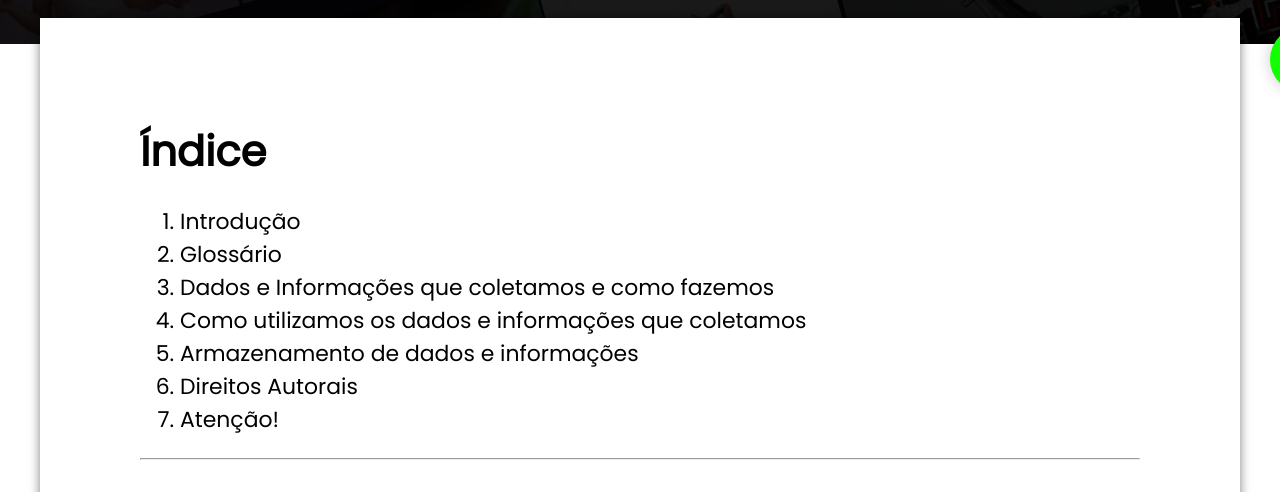
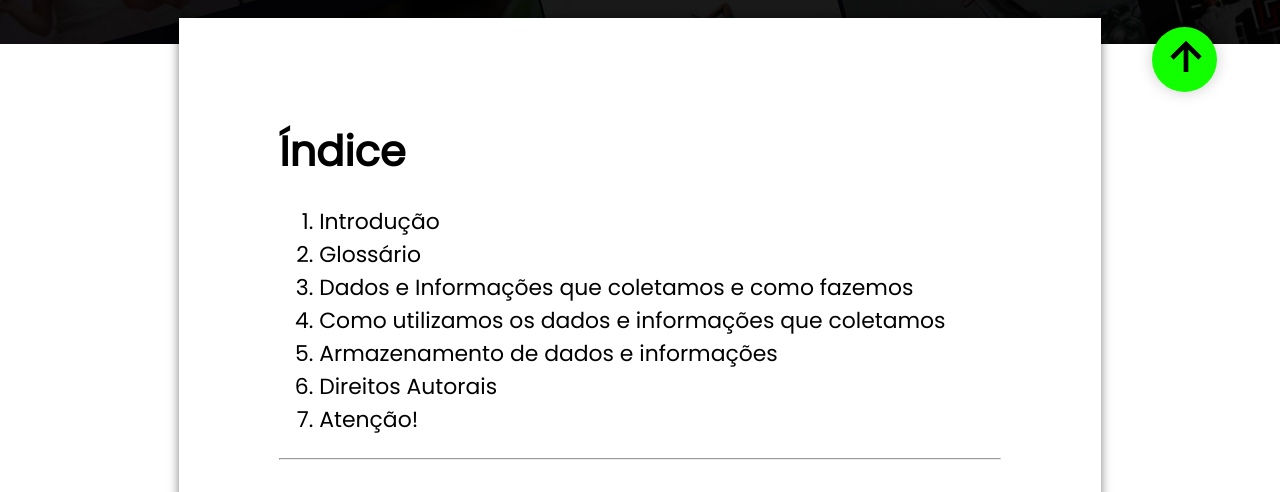
Before and after one commit to Pedro-lopes21/Pagina-em-CSS-HTML, a plain HTML site: page index.html in a window 1280 px wide. Shown: the part 608-1100 px from the top of the page. Drawn offline with Linux system fonts and the light colour scheme.

Commit message:
Ajuste de tamanho

```diff
--- a/styles.css
+++ b/styles.css
@@ -20,7 +20,7 @@ header nav{
     display: flex;
     justify-content: space-between;
     align-items: center;
-    max-width: 1200px;
+    max-width: 72%;
     margin: 0px auto;
 }
 
@@ -72,6 +72,7 @@ div#div_main{
 }
 
 div#div_main ul{
+    margin-left: 12%;
     list-style: none;
     margin-top: 0px;
 }
@@ -95,12 +96,17 @@ div#div_main h1{
 /*Codigo titulo principal (FIM)*/
 
 /*Corpo do site (INICIO)*/
+section{
+    display: flex;
+    justify-content: center;
+}
+
 div#div_texto{
     box-shadow: 0px 0px 10px rgba(0, 0, 0, .5);
     background-color: white;
     display: block;
-    max-width: 1200px;
-    margin: -90px auto 0px auto;
+    max-width: 72%;
+    margin: -90px 1rem 0px 1rem;
     padding: 60px 100px 100px 100px;
 }
 
@@ -219,7 +225,7 @@ svg#logo_insta{
 /*Rodape (FIM)*/
 
 button{
-    left: 1270px;
+    left: 90%;
     align-items: center;
     display: flex;
     width: 65px;
```
